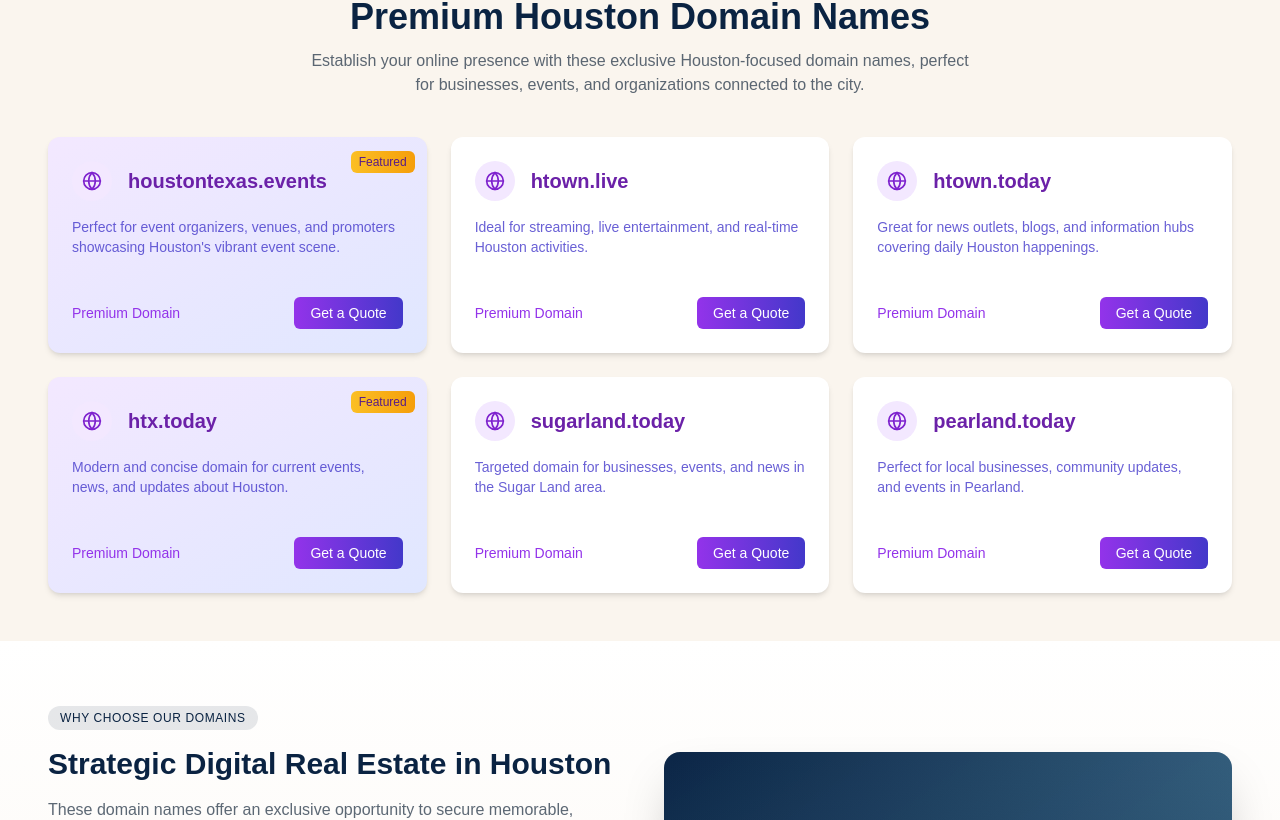
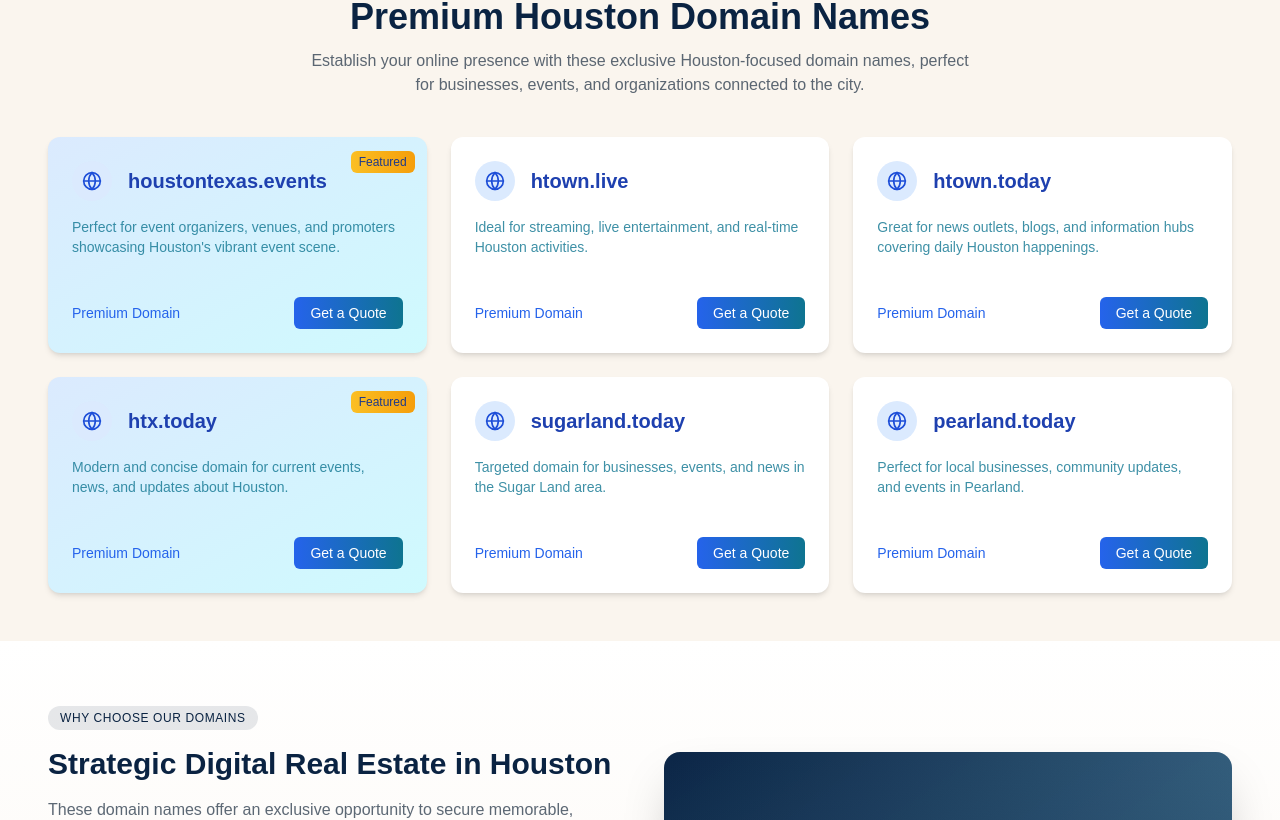
Before and after one commit to weswalz/htx-domain-hub, a React (Vite) app: page / in a window 1280 px wide. Shown: the part 648-1468 px from the top of the page. Built offline with nearby package versions, Linux system fonts and the light colour scheme; grey boxes are pictures that could not be loaded.

Commit message:
Update color scheme
Change the color scheme to a blue gradient.

```diff
--- a/src/components/DomainCard.tsx
+++ b/src/components/DomainCard.tsx
@@ -16,7 +16,7 @@ const DomainCard = ({ domain, description, featured = false }: DomainCardProps)
     <div
       className={cn(
         "domain-card group",
-        featured ? "md:col-span-2 bg-gradient-to-br from-purple-100 to-indigo-100" : "",
+        featured ? "md:col-span-2 bg-gradient-to-br from-blue-100 to-cyan-100" : "",
         isHovered ? "transform scale-[1.02]" : ""
       )}
       onMouseEnter={() => setIsHovered(true)}
@@ -24,37 +24,37 @@ const DomainCard = ({ domain, description, featured = false }: DomainCardProps)
     >
       {featured && (
         <div className="absolute top-3 right-3">
-          <span className="px-2 py-1 text-xs font-medium bg-gradient-to-r from-amber-400 to-amber-500 text-purple-900 rounded-md">
+          <span className="px-2 py-1 text-xs font-medium bg-gradient-to-r from-amber-400 to-amber-500 text-blue-900 rounded-md">
             Featured
           </span>
         </div>
       )}
 
       <div className="flex items-center mb-4">
-        <div className="mr-4 p-2.5 rounded-full bg-purple-100 text-purple-700">
+        <div className="mr-4 p-2.5 rounded-full bg-blue-100 text-blue-700">
           <Globe className="h-5 w-5" />
         </div>
-        <h3 className="text-xl font-display font-bold text-purple-800">
+        <h3 className="text-xl font-display font-bold text-blue-800">
           {domain}
         </h3>
       </div>
 
       {description && (
-        <p className="text-indigo-700/80 mb-6 text-sm">
+        <p className="text-cyan-700/80 mb-6 text-sm">
           {description}
         </p>
       )}
 
       <div className="mt-auto pt-4">
         <div className="flex justify-between items-center">
-          <span className="text-sm text-purple-600">
+          <span className="text-sm text-blue-600">
             Premium Domain
           </span>
           <button
             className={cn(
               "relative px-4 py-1.5 text-sm font-medium rounded-md overflow-hidden transition-all duration-300",
-              "bg-gradient-to-r from-purple-600 to-indigo-700 text-white",
-              "after:absolute after:inset-0 after:bg-gradient-to-r after:from-amber-400 after:to-amber-500 after:text-purple-900 after:flex after:items-center after:justify-center after:content-['Inquire'] after:translate-y-full after:hover:translate-y-0 after:transition-transform after:duration-300"
+              "bg-gradient-to-r from-blue-600 to-cyan-700 text-white",
+              "after:absolute after:inset-0 after:bg-gradient-to-r after:from-amber-400 after:to-amber-500 after:text-blue-900 after:flex after:items-center after:justify-center after:content-['Inquire'] after:translate-y-full after:hover:translate-y-0 after:transition-transform after:duration-300"
             )}
           >
             <span className="relative z-10 group-hover:opacity-0 transition-opacity duration-300">
@@ -66,7 +66,7 @@ const DomainCard = ({ domain, description, featured = false }: DomainCardProps)
 
       <div
         className={cn(
-          "absolute inset-0 bg-gradient-to-tr from-purple-500/5 to-transparent rounded-xl transition-opacity duration-300",
+          "absolute inset-0 bg-gradient-to-tr from-blue-500/5 to-transparent rounded-xl transition-opacity duration-300",
           isHovered ? "opacity-100" : "opacity-0"
         )}
       ></div>
--- a/src/components/Footer.tsx
+++ b/src/components/Footer.tsx
@@ -4,7 +4,7 @@ import { ArrowRight } from "lucide-react";
 
 const Footer = () => {
   return (
-    <footer className="bg-gradient-to-br from-purple-800 to-indigo-900 text-white py-16">
+    <footer className="bg-gradient-to-br from-blue-800 to-cyan-900 text-white py-16">
       <div className="max-w-7xl mx-auto px-6 md:px-12">
         <div className="grid grid-cols-1 md:grid-cols-2 gap-12">
           <div>
--- a/src/components/Navbar.tsx
+++ b/src/components/Navbar.tsx
@@ -34,7 +34,7 @@ const Navbar = () => {
           href="#"
           className={cn(
             "text-2xl font-display font-bold transition-colors duration-300",
-            isScrolled ? "text-purple-800" : "text-white"
+            isScrolled ? "text-blue-800" : "text-white"
           )}
         >
           Houston Domains
@@ -46,7 +46,7 @@ const Navbar = () => {
             href="#domains"
             className={cn(
               "font-medium transition-all duration-300 hover:text-amber-400",
-              isScrolled ? "text-indigo-700" : "text-white"
+              isScrolled ? "text-cyan-700" : "text-white"
             )}
           >
             Domains
@@ -55,12 +55,12 @@ const Navbar = () => {
             href="#contact"
             className={cn(
               "font-medium transition-all duration-300 hover:text-amber-400",
-              isScrolled ? "text-indigo-700" : "text-white"
+              isScrolled ? "text-cyan-700" : "text-white"
             )}
           >
             Contact
           </a>
-          <button className="bg-gradient-to-r from-amber-400 to-amber-500 text-purple-900 px-5 py-2 rounded-md font-medium transition-all duration-300 hover:opacity-90 shadow-md hover:shadow-lg">
+          <button className="bg-gradient-to-r from-amber-400 to-amber-500 text-blue-900 px-5 py-2 rounded-md font-medium transition-all duration-300 hover:opacity-90 shadow-md hover:shadow-lg">
             Get a Quote
           </button>
         </div>
@@ -74,14 +74,14 @@ const Navbar = () => {
             <X
               className={cn(
                 "w-6 h-6 transition-colors duration-300",
-                isScrolled ? "text-purple-800" : "text-white"
+                isScrolled ? "text-blue-800" : "text-white"
               )}
             />
           ) : (
             <Menu
               className={cn(
                 "w-6 h-6 transition-colors duration-300",
-                isScrolled ? "text-purple-800" : "text-white"
+                isScrolled ? "text-blue-800" : "text-white"
               )}
             />
           )}
@@ -98,14 +98,14 @@ const Navbar = () => {
         <div className="flex flex-col px-6 space-y-4">
           <a
             href="#domains"
-            className="font-medium text-indigo-700 hover:text-purple-800"
+            className="font-medium text-cyan-700 hover:text-blue-800"
             onClick={() => setIsMobileMenuOpen(false)}
           >
             Domains
           </a>
           <a
             href="#contact"
-            className="font-medium text-indigo-700 hover:text-purple-800"
+            className="font-medium text-cyan-700 hover:text-blue-800"
             onClick={() => setIsMobileMenuOpen(false)}
           >
             Contact
@@ -115,7 +115,7 @@ const Navbar = () => {
               setIsMobileMenuOpen(false);
               document.getElementById("contact")?.scrollIntoView({ behavior: "smooth" });
             }}
-            className="bg-gradient-to-r from-amber-400 to-amber-500 text-purple-900 px-4 py-2 rounded-md font-medium w-full text-center"
+            className="bg-gradient-to-r from-amber-400 to-amber-500 text-blue-900 px-4 py-2 rounded-md font-medium w-full text-center"
           >
             Get a Quote
           </button>
--- a/src/index.css
+++ b/src/index.css
@@ -1,10 +1,11 @@
+
 @tailwind base;
 @tailwind components;
 @tailwind utilities;
 
 @layer base {
   :root {
-    --background: 250 60% 96%;
+    --background: 210 60% 98%;
     --foreground: 222.2 84% 4.9%;
 
     --card: 0 0% 100%;
@@ -13,16 +14,16 @@
     --popover: 0 0% 100%;
     --popover-foreground: 222.2 84% 4.9%;
 
-    --primary: 265 64% 50%;
+    --primary: 200 85% 45%;
     --primary-foreground: 210 20% 98%;
 
-    --secondary: 45 93% 66%;
-    --secondary-foreground: 280 47.4% 30%;
+    --secondary: 35 95% 65%;
+    --secondary-foreground: 200 47.4% 30%;
 
-    --muted: 271 40% 96.1%;
+    --muted: 200 40% 96.1%;
     --muted-foreground: 215.4 16.3% 46.9%;
 
-    --accent: 180 90% 50%;
+    --accent: 190 90% 50%;
     --accent-foreground: 222.2 47.4% 11.2%;
 
     --destructive: 0 84.2% 60.2%;
@@ -116,8 +117,8 @@ html {
 }
 
 /* New vibrant background styles */
-.bg-gradient-purple {
-  @apply bg-gradient-to-br from-purple-600 to-indigo-800;
+.bg-gradient-blue {
+  @apply bg-gradient-to-br from-blue-600 to-cyan-800;
 }
 
 .bg-gradient-amber {
```
